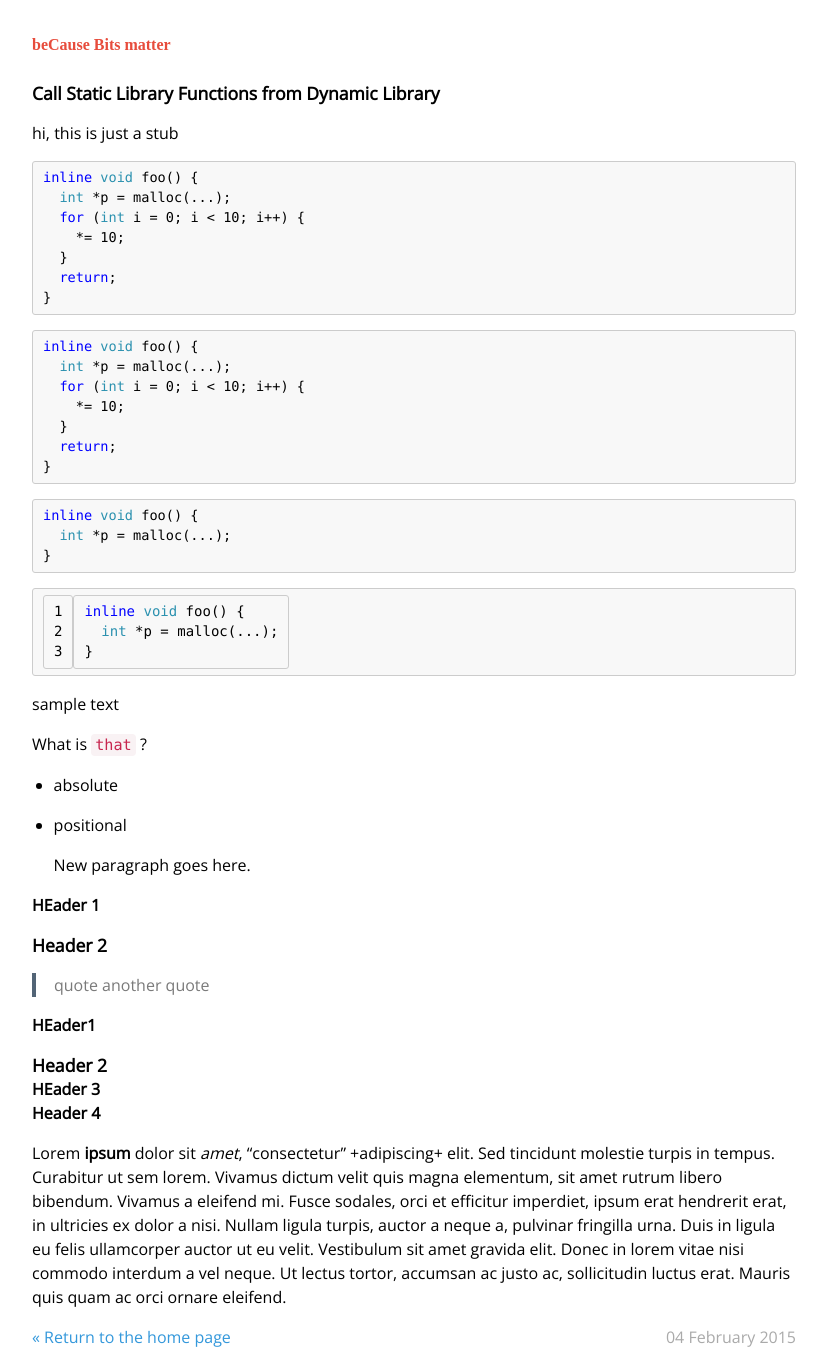
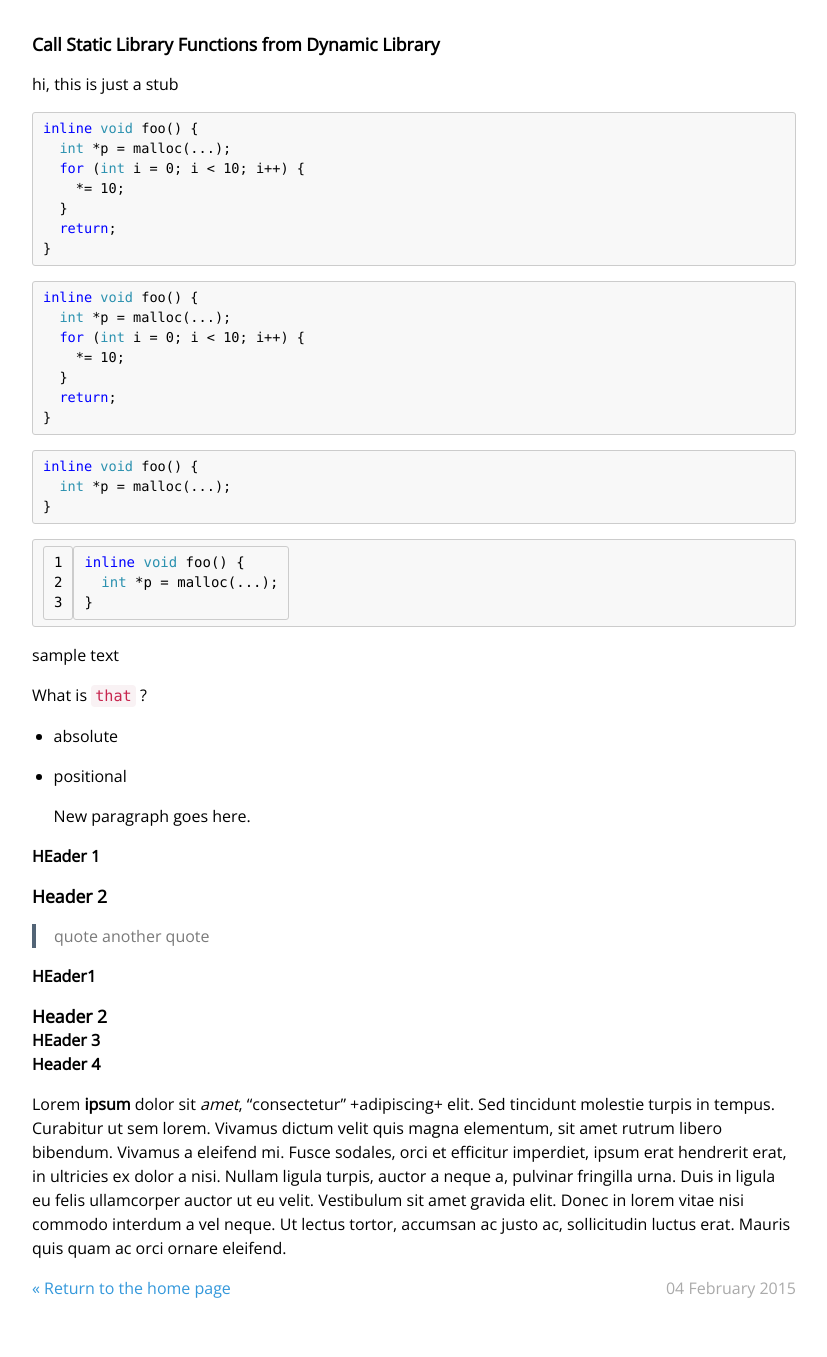
Before and after one commit to lugovskoy/lugovskoy.github.io, a Jekyll site: the page built from _posts/2015-02-04-call-static-library-functions-from-dynamic-library.md, in a window 1280 px wide. Shown: the whole page, without its empty margins (226-1053 px from the left). Built offline with Jekyll 4.4.1, drawn with Linux system fonts in a browser that asks for light colours; some web fonts are replaced; after the commit the page ends 1308 px from its top, so only the background shows below that.

Commit message:
Update post.html

```diff
--- a/_layouts/post.html
+++ b/_layouts/post.html
@@ -1,6 +1,22 @@
----
-layout: default
----
+<!DOCTYPE html>
+<html lang="en">
+   <head>
+      <meta charset="utf-8">
+      <meta name="description" content="Personal blog of Nikolai Lugovskoi, about programming">
+      <meta name="author" content="Nikolai Lugovskoi">
+      <meta name="viewport" content="width=device-width">
+      <link rel="stylesheet" href="/css/normalize.css">
+      <link rel="stylesheet" href="/css/main.css">
+      <link rel="stylesheet" href="/css/syntax.css">
+      <link rel="shortcut icon" href="/favicon.ico" type="image/x-icon">
+      <link rel="icon" href="/favicon.ico" type="image/x-icon">
+      <link rel="alternate" type="application/atom+xml" href="/atom.xml">
+      {% include ga.html %}
+      <title>{{ page.title }}</title>
+   </head>
+
+   <body>
+      <main>
 
 <article>
    <h2>{{ page.title }}</h2>
@@ -15,3 +31,7 @@
       <a href="/">&laquo; Return to the home page</a>
    </div>
 </footer>
+
+      </main>
+   </body>
+</html>
```
